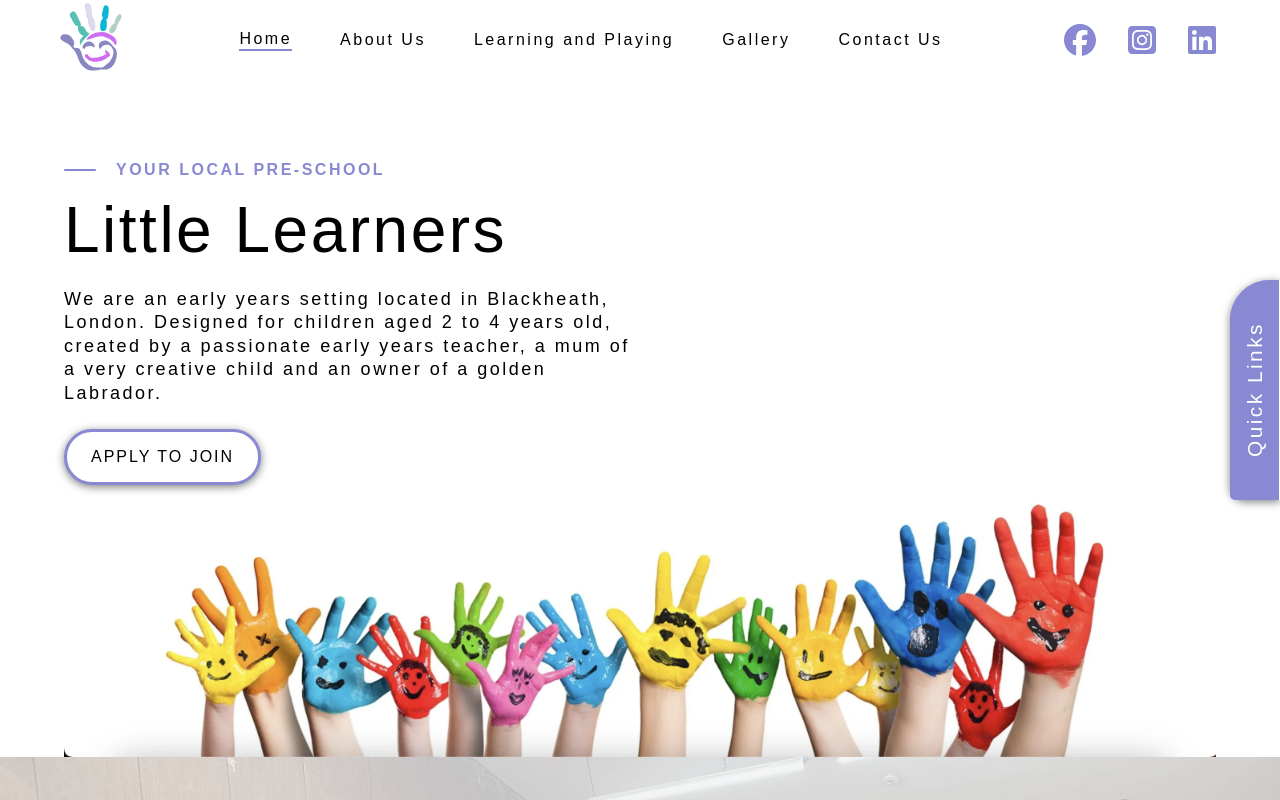
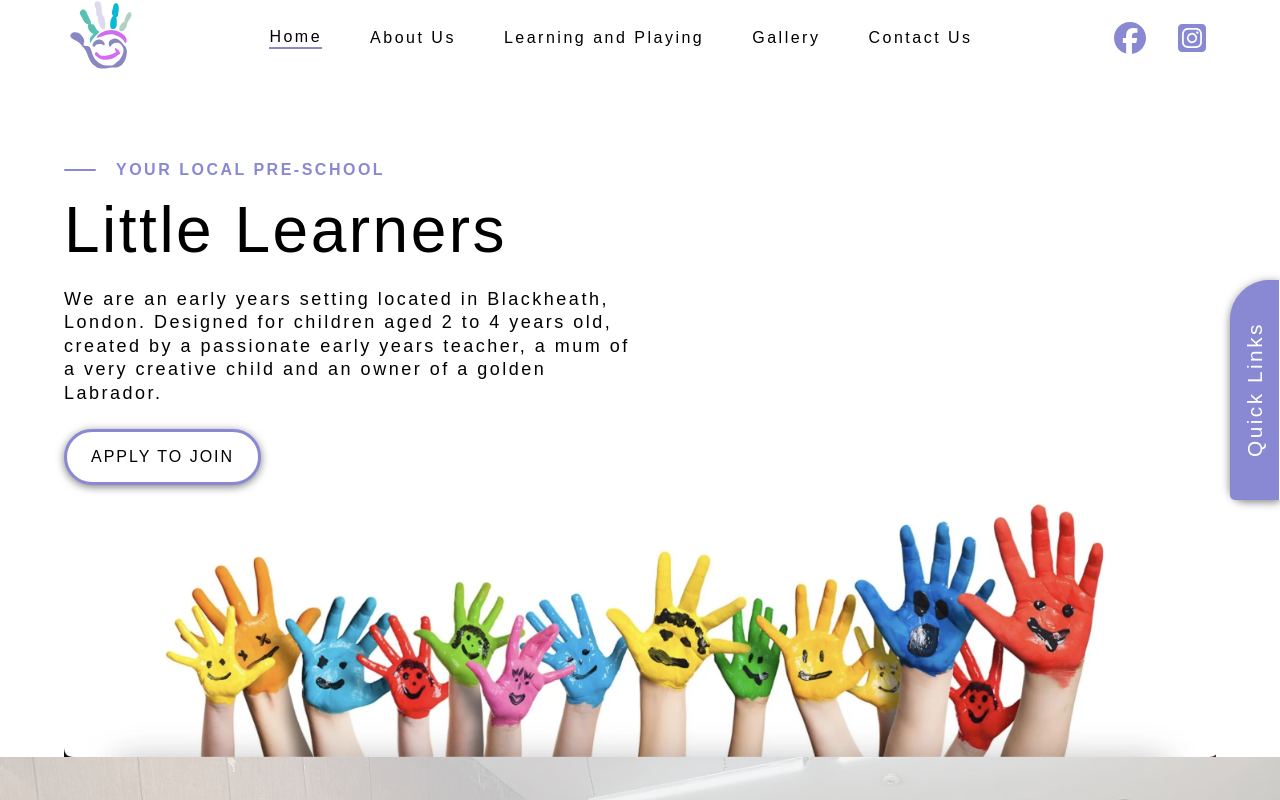
Before and after one commit to curveservices/little-learners, a React (Vite) app: page / in a window 1280 px wide. Shown: the top 800 px of the page. Built offline with nearby package versions, Linux system fonts and the light colour scheme.

Commit message:
Update social media links and refine styles for consistency

```diff
--- a/src/components/socials/index.jsx
+++ b/src/components/socials/index.jsx
@@ -1,25 +1,18 @@
 import {
   faFacebook,
-  faFacebookF,
-  faGithub,
-  faInstagram,
-  faInstagramSquare,
-  faLinkedin,
-  faLinkedinIn,
   faSquareInstagram,
 } from "@fortawesome/free-brands-svg-icons";
 import { FontAwesomeIcon } from "@fortawesome/react-fontawesome";
 import { Link } from "react-router-dom";
-
 import "./index.scss";
 
-const Socials = (props) => {
+const Socials = () => {
   return (
     <>
       <ul className="iconList">
         <li className="icons">
           <Link
-            to="https://www.facebook.com/emma.hollows.design"
+            to="https://www.facebook.com/LittleLearnersPlaygroup"
             target="_blank"
             alt="facebook"
             aria-label="follow me on facebook"
@@ -27,13 +20,12 @@ const Socials = (props) => {
             <FontAwesomeIcon
               icon={faFacebook}
               alt="facebook"
-              color="var(--primary)"
             />
           </Link>
         </li>
         <li className="icons">
           <Link
-            to="https://www.instagram.com/emma.hollows.design/"
+            to="https://www.instagram.com/littlelearnerspreschool2022/"
             target="_blank"
             alt="Instagram"
             aria-label="follow me on instagram"
@@ -41,21 +33,6 @@ const Socials = (props) => {
             <FontAwesomeIcon
               icon={faSquareInstagram}
               alt="Instagram Link"
-              color="var(--primary)"
-            />
-          </Link>
-        </li>
-        <li className="icons">
-          <Link
-            to="https://www.linkedin.com/in/emmalouisehollows/"
-            target="_blank"
-            alt="LinkedIn"
-            aria-label="link with me on LinkedIn"
-          >
-            <FontAwesomeIcon
-              icon={faLinkedin}
-              alt="LinkedIn"
-              color="var(--primary)"
             />
           </Link>
         </li>
--- a/src/components/socials/index.scss
+++ b/src/components/socials/index.scss
@@ -2,24 +2,27 @@
   display: flex;
   justify-content: center;
   gap: 1em;
-  padding: 1rem 0;
+  padding: 0.5rem 0;
   list-style: none;
   text-align: center;
   margin: 0;
-  animation: fadeInUp 1s 1.5s backwards;
 }
 .icons {
+  svg {
+    color: var(--primary);
+    transition: all 0.3s ease-in-out;
+    &:hover {
+      color: var(--secondary);
+      transform: scale(1.1);
+
+    }
+  }
   a {
     padding: 8px;
     display: block;
     font-size: 32px;
     line-height: 20px;
     cursor: pointer;
-    &:hover svg {
-      color: #fff;
-      transform: scale(1.2);
-      transition: all 0.5s ease-in-out;
-    }
   }
 }
 @media screen and (max-width: 768px) {
```
